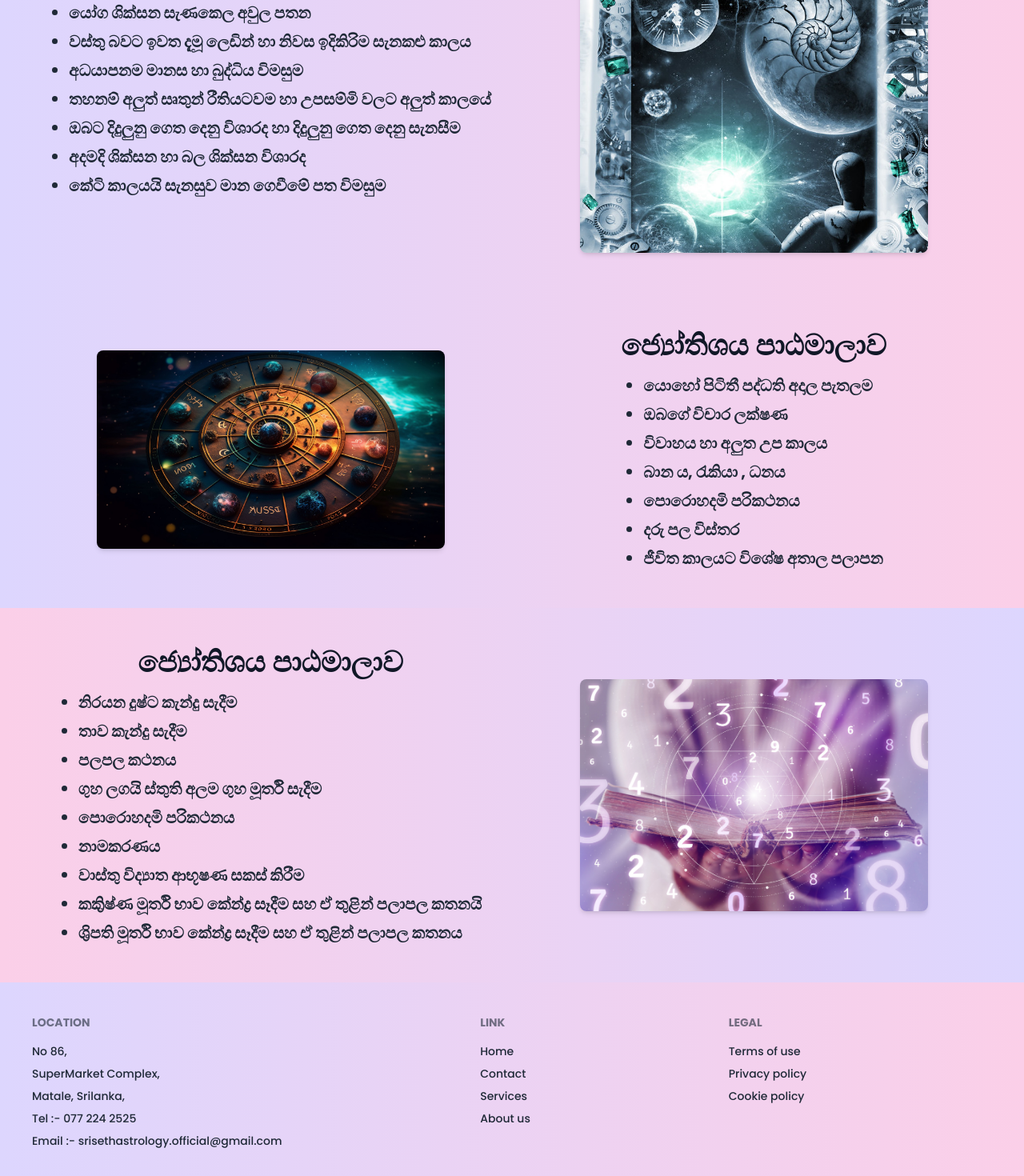
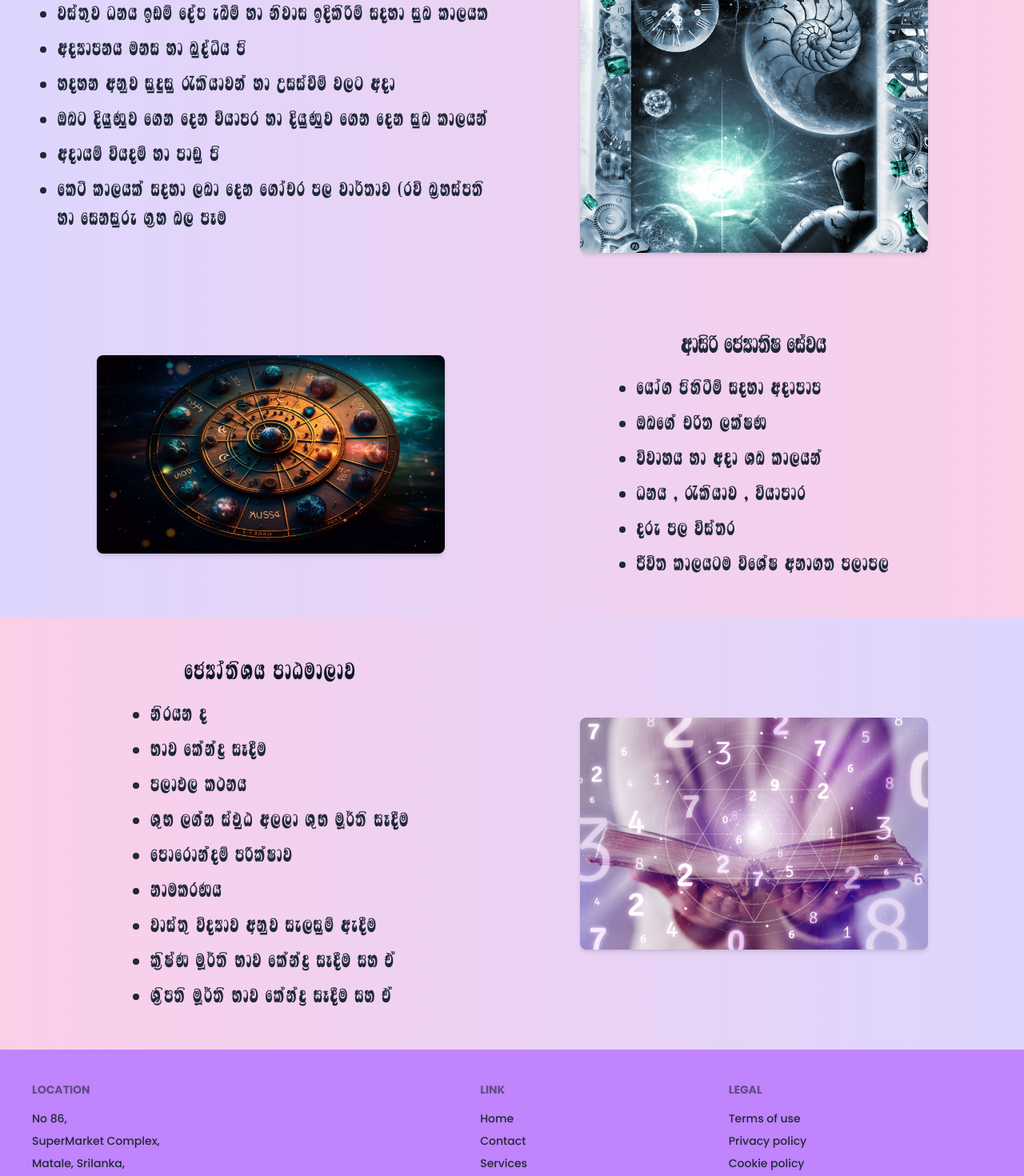
Before and after one commit to Razanmhmdd/astrology, a React (Vite) app: page /services in a window 1280 px wide. Shown: the part 500-1970 px from the top of the page at 80% size. Built offline with nearby package versions, Linux system fonts and the light colour scheme.

Commit message:
issues fixed

```diff
--- a/src/Components/CardSlider/CardSlider.jsx
+++ b/src/Components/CardSlider/CardSlider.jsx
@@ -210,7 +210,7 @@ const CardGridView = () => {
                 <h3 className="text-xl font-semibold text-purple-700 mb-2">
                   {card.title}
                 </h3>
-                <p>
+                <p className="sinhala-text">
                  {card.description}
                 </p>
               </div>
--- a/src/Components/Footer/Footer.jsx
+++ b/src/Components/Footer/Footer.jsx
@@ -3,7 +3,7 @@ import { Link } from 'react-router-dom';
 const Footer = () => {
   return (
     <div>
-        <footer className="footer bg-gradient-to-r from-violet-200 to-pink-200 text-base-content p-10 font-medium">
+        <footer className="footer bg-purple-400 text-base-content p-10 font-medium">
 
   <nav>
     <h6 className="footer-title ">Location</h6>
@@ -27,7 +27,8 @@ const Footer = () => {
     <a className="link link-hover">Cookie policy</a>
   </nav>
 </footer>
-<footer className="footer bg-gradient-to-r from-violet-200 to-pink-200 text-base-content border-base-300 border-t px-10 py-4">
+<div className='items-center'>
+<footer className="footer bg-purple-400 text-base-content border-base-300 border-t px-10 py-4">
   <aside className="grid-flow-col items-center">
     <svg
       width="24"
@@ -40,11 +41,18 @@ const Footer = () => {
       <path
         d="M22.672 15.226l-2.432.811.841 2.515c.33 1.019-.209 2.127-1.23 2.456-1.15.325-2.148-.321-2.463-1.226l-.84-2.518-5.013 1.677.84 2.517c.391 1.203-.434 2.542-1.831 2.542-.88 0-1.601-.564-1.86-1.314l-.842-2.516-2.431.809c-1.135.328-2.145-.317-2.463-1.229-.329-1.018.211-2.127 1.231-2.456l2.432-.809-1.621-4.823-2.432.808c-1.355.384-2.558-.59-2.558-1.839 0-.817.509-1.582 1.327-1.846l2.433-.809-.842-2.515c-.33-1.02.211-2.129 1.232-2.458 1.02-.329 2.13.209 2.461 1.229l.842 2.515 5.011-1.677-.839-2.517c-.403-1.238.484-2.553 1.843-2.553.819 0 1.585.509 1.85 1.326l.841 2.517 2.431-.81c1.02-.33 2.131.211 2.461 1.229.332 1.018-.21 2.126-1.23 2.456l-2.433.809 1.622 4.823 2.433-.809c1.242-.401 2.557.484 2.557 1.838 0 .819-.51 1.583-1.328 1.847m-8.992-6.428l-5.01 1.675 1.619 4.828 5.011-1.674-1.62-4.829z"></path>
     </svg>
-    <p className='font-bold'>
+    <p className='font-bold '>
     Designed & Developed by     <br />
-    Silicon Radon Networks (Pvt) Ltd   </p>
+    <a
+              href="https://siliconradonnetworks.com/"
+              className="text-gray-700 underline hover:text-gray-900"
+              target="_blank"
+              rel="noopener noreferrer"
+            >
+    Silicon Radon Networks (Pvt) Ltd </a>  </p>
   </aside>
 </footer>
+</div>
     </div>
   )
 }
--- a/src/Components/HoroScope/ContentSection.jsx
+++ b/src/Components/HoroScope/ContentSection.jsx
@@ -13,14 +13,14 @@ function ContentSection() {
         {/* <h2 className="text-2xl md:text-3xl lg:text-4xl font-semibold text-gray-900 mb-4">
           ජ්‍යෝතිශය පාඨමාලාව
         </h2> */}
-        <ul className="list-disc text-gray-800 text-lg md:text-xl font-bold leading-relaxed pl-4 lg:pl-6 space-y-2">
-            <li>යෝග ශික්සන සැණකෙල අවුල පතන</li>
-           <li>වස්තු බවට ඉවත දැමූ ලෙඩින් හා නිවස ඉදිකිරිම සැනකළු කාලය</li>
-           <li>අධයාපනම මානස හා බුද්ධිය විමසුම</li>
-           <li>තහනම් අලුත් සෘතුන් රීතියටවම හා උපසම්මි වලට අලුත් කාලයේ</li>
-           <li>ඔබට දිදුලුනු ගෙත දෙනු විශාරද හා දිදුලුනු ගෙත දෙනු සැනසීම</li>
-           <li>අදමදි ශික්සන හා බල ශික්සන විශාරද</li>
-           <li>කේටි කාලයයි සැනසුව මාන ගෙවීමේ පත විමසුම</li>
+        <ul className="list-disc text-gray-800 text-lg md:text-3xl font-extralight leading-relaxed pl-4 lg:pl-6 space-y-2 sinhala-text tracking-wider">
+            <li>fhda. msysáï ioyd wod mdm</li>
+           <li>jia;=j Okh bvï foam eîï yd ksjdi bÈlsÍï ioyd iqn ld,hl</li>
+           <li>woHdmkh uki yd nqoaêh ms</li>
+           <li>yoyk wkqj iqÿiq /lshdjka yd Wiiaùï j,g wod</li>
+           <li>Tng ÈhqKqj f.k fok úhdmr yd ÈhqKqj f.k fok iqn ld,hka</li>
+           <li>wodhï úhoï yd mdvq ms</li>
+           <li>flá ld,hla ioyd ,nd fok f.dapr m, jd¾;dj ^rú n%yiam;s yd fikiqre .%y n, mEu</li>
         </ul>
       </div>
 
--- a/src/Components/HoroScope/ContentSection1.jsx
+++ b/src/Components/HoroScope/ContentSection1.jsx
@@ -17,16 +17,17 @@ function ContentSection1() {
       {/* Text Section */}
       <div className="col-span-1 md:col-span-4 lg:col-span-6 flex flex-col justify-center items-center text-center lg:text-left">
         {/* Heading */}
-        <h2 className="text-2xl md:text-3xl lg:text-4xl font-semibold text-gray-900 mb-4">
-          ආසිරි නිවාස සැලසුම් සේවය
+        <h2 className="text-2xl md:text-3xl lg:text-3xl font-extralight text-gray-900 mb-4 sinhala-text tracking-wider">
+        wdisß ksjdi ie,iqï fiajh
+
         </h2>
-        <ul className="list-disc text-gray-800 text-lg md:text-xl font-bold leading-relaxed pl-4 lg:pl-6 space-y-2">
-          <li>වාස්තු විද්‍යාව අනුව ගෘහ සැලසුම් ඇදීම</li>
-          <li>දෝෂ සහිත නිවාස නිදහස් කර දීම</li>
-          <li>නිවාස ඵලදායිතාව වැඩිකර දීම</li>
-          <li>භූමි පරීක්ෂාව</li>
-          <li>සුභ මුහුර්ති කදා දීම</li>
-          <li>ඇස්තමේන්තු සෑදීමද</li>
+        <ul className="list-disc text-gray-800 text-lg md:text-3xl font-extralight leading-relaxed pl-4 lg:pl-6 space-y-2 sinhala-text tracking-wider">
+          <li>jdia;= úoHdj wkqj .Dy ie,iqï we§u</li>
+          <li>fodaI iys; ksjdi ksoyia lr §u          </li>
+          <li>ksjdi M,odhs;dj jeälr §u          </li>
+          <li>N+ñ mÍlaIdj          </li>
+          <li>iqN uqyq¾;s idod §u</li>
+          <li>weia;fïka;= iE§u</li>
         </ul>
       </div>
     </div>
--- a/src/Components/HoroScope/Horo2.jsx
+++ b/src/Components/HoroScope/Horo2.jsx
@@ -9,19 +9,20 @@ function Horo2() {
       {/* Text Section */}
       <div className="col-span-1 md:col-span-4 lg:col-span-6 flex flex-col justify-center items-center text-center lg:text-left">
         {/* Heading */}
-        <h2 className="text-2xl md:text-3xl lg:text-4xl font-semibold text-gray-900 mb-4">
-          ජ්‍යෝතිශය පාඨමාලාව
+        <h2 className="text-xl md:text-3xl lg:text-4xl font-extralight text-gray-900 mb-4 sinhala-text tracking-wider">
+        fcHda;sYh mdGud,dj
+
         </h2>
-        <ul className="list-disc text-gray-800 text-lg md:text-xl font-bold leading-relaxed pl-4 lg:pl-6 space-y-2">
-          <li>නිරයන දුෂ්ට කැන්දු සැදීම</li>
-          <li>තාව කැන්දු සැදීම</li>
-          <li>පලපල කථනය</li>
-          <li>ගුහ ලගයි ස්තුති අලම ගුහ මූර්ති සැදීම</li>
-          <li>පොරොහදමි පරිකථනය</li>
-          <li>නාමකරණය</li>
-          <li>වාස්තු විද්‍යාත ආභූෂණ සකස් කිරීම</li>
-          <li>කක‍්‍රිෂ්ණ මූර්ති භාව කේන්ද්‍ර සෑදීම සහ ඒ තුළින් පලාපල කතනයි</li>
-          <li>ශ‍්‍රිපති මූර්ති භාව කේන්ද්‍ර සෑදීම සහ ඒ තුළින් පලාපල කතනය</li>
+        <ul className="list-disc text-gray-800 text-lg md:text-3xl font-extralight leading-relaxed pl-4 lg:pl-6 space-y-2 sinhala-text tracking-wider">
+          <li>ksrhk o</li>
+          <li>Ndj flakaø iE§u          </li>
+          <li>m,dM, l:kh          </li>
+          <li>Y=N ,.ak iaMqG w,,d Y=N uQ¾;s iE§u          </li>
+          <li>fmdfrdkaoï mÍlaIdj          </li>
+          <li>kdulrKh          </li>
+          <li>jdia;= úoHdj wkqj ie,iqï we§u          </li>
+          <li>l%sIaK uQ¾;s Ndj flakaø iE§u iy tA </li>
+          <li>Y%sm;s uQ¾;s Ndj flakaø iE§u iy tA </li>
         </ul>
       </div>
 
--- a/src/Components/HoroScope/HoroscopeContent.jsx
+++ b/src/Components/HoroScope/HoroscopeContent.jsx
@@ -56,17 +56,16 @@ function ContentSection1() {
       {/* Text Section */}
       <div className="col-span-1 md:col-span-4 lg:col-span-6 flex flex-col justify-center items-center text-center lg:text-left">
         {/* Heading */}
-        <h2 className="text-2xl md:text-3xl lg:text-4xl font-semibold text-gray-900 mb-4">
-        ජ්‍යෝතිශය පාඨමාලාව
+        <h2 className="text-2xl md:text-3xl lg:text-4xl font-normal text-gray-800 mb-4 sinhala-text">
+        wdisß fcHd;sI fiajh
         </h2>
-        <ul className="list-disc text-gray-800 text-lg md:text-xl font-bold leading-relaxed pl-4 lg:pl-6 space-y-2">
-           <li>යොහෝ පිටිතී පද්ධති අදාල පැතලම</li>
-           <li>ඔබගේ විචාර ලක්ෂණ</li>
-           <li>විවාහය හා අලුත උප කාලය</li>
-           <li>බාන ය, රැකියා , ධනය</li>
-           <li>පොරොහදමි පරිකථනය</li>
-           <li>දරු පල විස්තර</li>
-           <li>ජීවිත කාලයට විශේෂ අතාල පලාපන</li>
+        <ul className="list-disc text-gray-800 text-lg md:text-3xl font-extralight leading-relaxed pl-4 lg:pl-6 space-y-2 sinhala-text tracking-wider ">
+           <li>fhda. msysàï ioyd wodmdm</li>
+           <li>Tnf.a pß; ,laIK</li>
+           <li>újdyh yd wod Yn ld,hka</li>
+           <li>Okh " /lshdj " úhdmdr</li>
+           <li>ore m, úia;r</li>
+           <li>Ôú; ld,hgu úfYaI wkd.; m,dm,</li>
         </ul>
       </div>
     </div>
--- a/src/index.css
+++ b/src/index.css
@@ -2,3 +2,15 @@
 @tailwind base;
 @tailwind components;
 @tailwind utilities;
+
+@font-face{
+    font-family:'4u-Ajantha';
+    src: url('/src/assets/fonts/4u-Ajantha.ttf') format('truetype');
+    font-weight: normal;
+    font-style: normal;
+}
+
+
+.sinhala-text{
+    font-family: '4u-Ajantha',sans-serif;
+}
```
Also changed, not shown: src/Components/AstrologyInfo/AstrologyInfo.jsx (+9 -37 lines), src/Components/Hero/HeroSection.jsx (+28 -16 lines), src/assets/fonts/4u-Ajantha.ttf (added), 1 other file (tests, documents, lock files or other folders).
